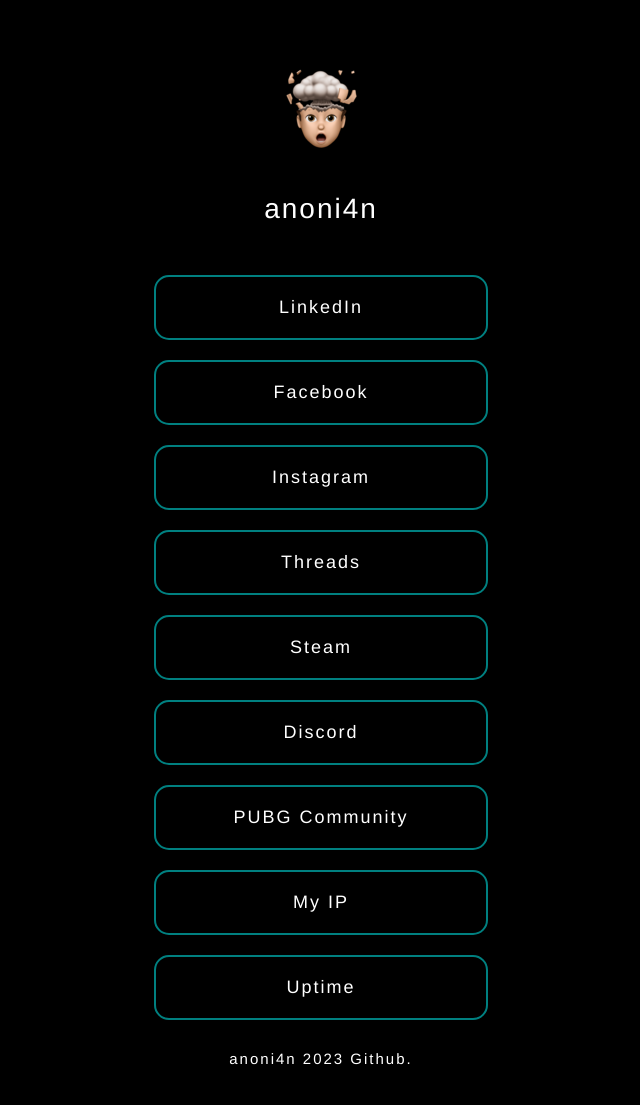
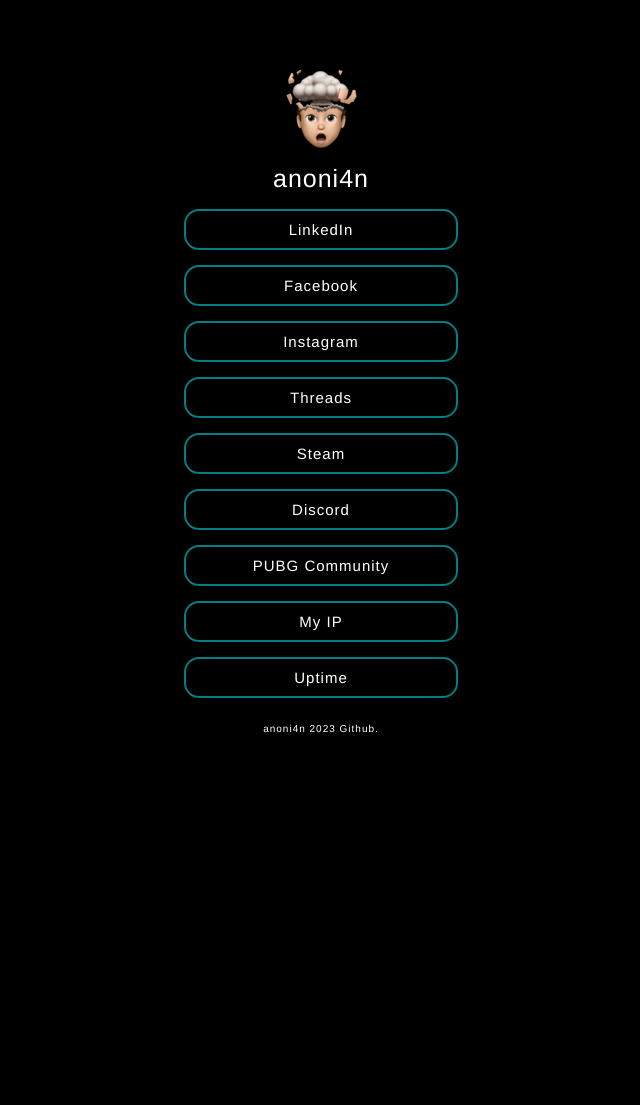
Before and after one commit to anoni4n/anoni4n.github.io, a PHP site: page / in a window 1280 px wide. Shown: the whole page, without its empty margins (319-959 px from the left). After the commit the page ends 733 px from the top, so only its background shows below. Run offline with PHP 8.4, Linux system fonts and the light colour scheme.

Commit message:
Update styles.css

```diff
--- a/styles.css
+++ b/styles.css
@@ -2,7 +2,7 @@ body {
   background-color: black;
   color: white;
   font-family: Helvetica;
-  letter-spacing: 2px;
+  letter-spacing: 1px;
 }
 
 .profile-picture {
@@ -12,33 +12,33 @@ body {
   margin-top: 5%;
   height: auto;
   max-width: 100px;
-  border-radius: 10%;
+  border-radius: 50%;
 }
 
 .profile-name {
   text-align: center;
-  padding: 30px;
-  font-size: 28px;
+  padding: 1px;
+  font-size: 25px;
 }
 
 .footer-name {
   text-align: center;
-  padding: 30px;
-  font-size: 15px;
+  padding: 25px;
+  font-size: 10px;
 }
 
 .links {
   text-align: center;
-  margin-top: 20px;
+  margin-top: 15px;
   border: 1px solid rgba(0, 128,128, 1);
   border-width: 2px;
-  padding: 20px;
-  width: 290px;
+  padding: 10px;
+  width: 250px;
   display: block;
   margin-left: auto;
   margin-right: auto;
   border-radius: 15px;
-  font-size: 18px;
+  font-size: 15px;
 }
 
 a {
```
